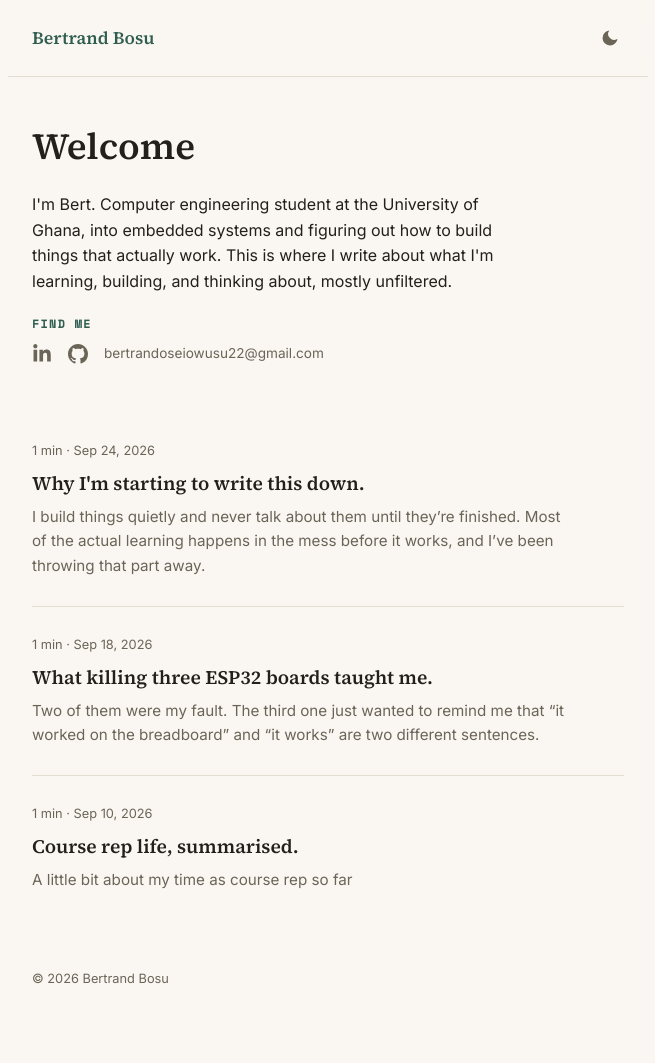
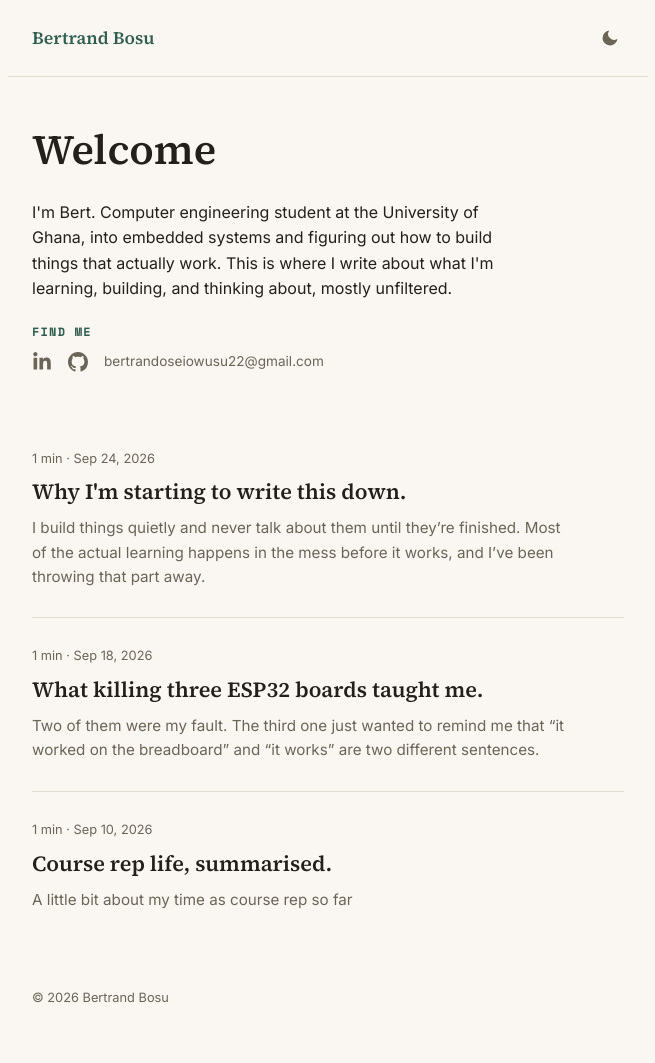
Before and after one commit to Bertqrt/bertrandbosu-blog1, a Jekyll site: the page built from index.md, in a window 1280 px wide. Shown: the whole page, without its empty margins (312-967 px from the left). Built offline with Jekyll 4.4.1, drawn with Linux system fonts in a browser that asks for light colours.

Commit message:
Update style.css

```diff
--- a/assets/css/style.css
+++ b/assets/css/style.css
@@ -92,7 +92,7 @@ a { color: inherit; text-decoration: none; }
 .intro h1 {
   font-family: "Source Serif 4", serif;
   font-weight: 600;
-  font-size: 2.3rem;
+  font-size: 2.6rem;
   margin-bottom: 1rem;
 }
 
@@ -149,7 +149,7 @@ a { color: inherit; text-decoration: none; }
 .entry h2 {
   font-family: "Source Serif 4", serif;
   font-weight: 600;
-  font-size: 1.2rem;
+  font-size: 1.35rem;
   margin-bottom: 0.4rem;
   transition: color 0.15s ease;
 }
@@ -159,7 +159,7 @@ a { color: inherit; text-decoration: none; }
 .post h1 {
   font-family: "Source Serif 4", serif;
   font-weight: 600;
-  font-size: 1.7rem;
+  font-size: 1.9rem;
   margin: 0.5rem 0 1.5rem;
 }
 
@@ -185,6 +185,43 @@ a { color: inherit; text-decoration: none; }
 
 .footer { margin-top: 3rem; font-size: 0.8rem; color: var(--ink-soft); }
 
+.back-to-top {
+  position: fixed;
+  bottom: 1.5rem;
+  right: 1.5rem;
+  width: 44px;
+  height: 44px;
+  border-radius: 50%;
+  background: var(--accent);
+  color: var(--paper);
+  border: none;
+  display: flex;
+  align-items: center;
+  justify-content: center;
+  cursor: pointer;
+  opacity: 0;
+  pointer-events: none;
+  transform: translateY(8px);
+  transition: opacity 0.2s ease, transform 0.2s ease;
+  z-index: 30;
+}
+
+.back-to-top.visible {
+  opacity: 1;
+  pointer-events: auto;
+  transform: translateY(0);
+}
+
+.back-to-top:hover,
+.back-to-top:focus-visible { opacity: 0.85; }
+
+.back-to-top:focus-visible {
+  outline: 2px solid var(--ink);
+  outline-offset: 3px;
+}
+
+.back-to-top svg { width: 20px; height: 20px; }
+
 @media (max-width: 480px) {
-  .intro h1 { font-size: 1.9rem; }
+  .intro h1 { font-size: 2.1rem; }
 }
```
